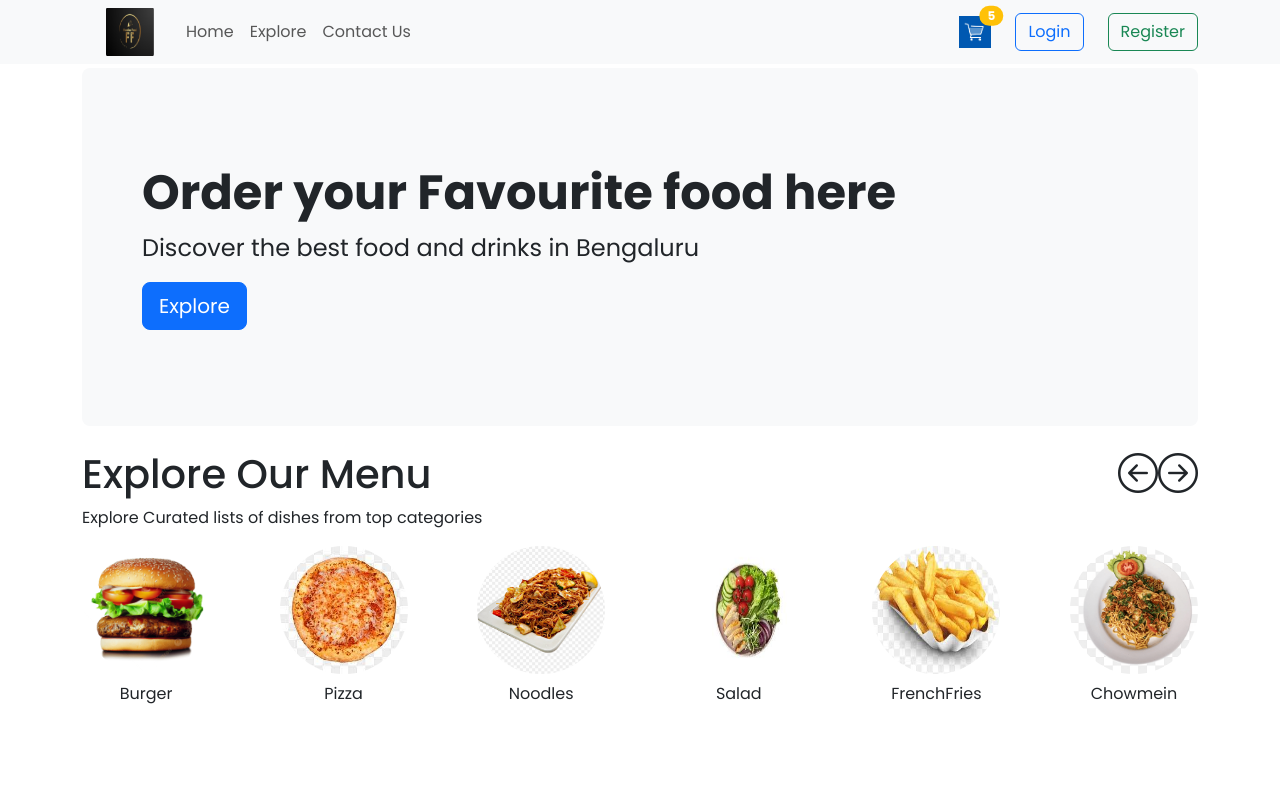
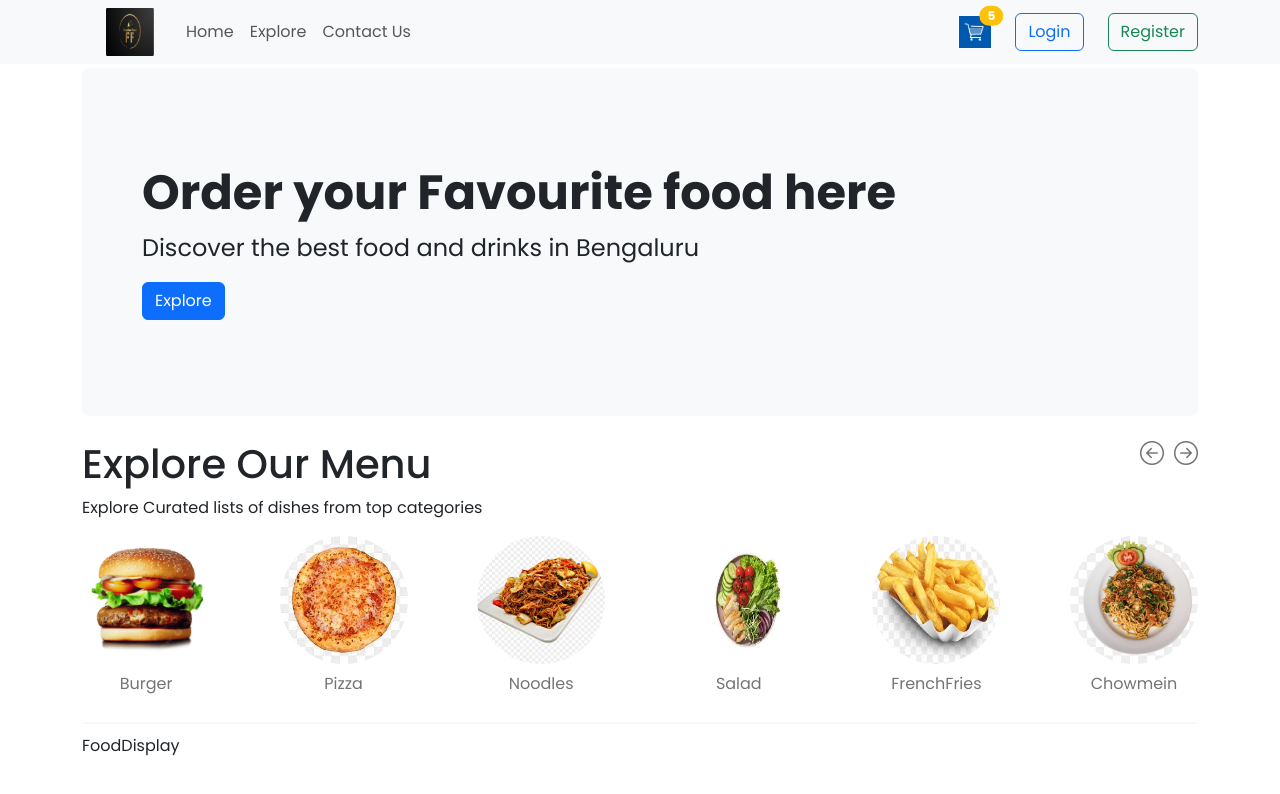
Before and after one commit to Code07Hacker/FoodApp, a React (Create React App) app in the folder Frontend/foodies/: page / in a window 1280 px wide. Shown: the top 794 px of the page. Built offline with nearby package versions, Linux system fonts and the light colour scheme; no server answers.

Commit message:
Context Store Added

```diff
--- /dev/null
+++ b/Frontend/foodies/src/components/ExploreMenu/ExploreMenu.css
@@ -0,0 +1,41 @@
+.explore-menu-list::-webkit-scrollbar{
+    display: none;
+}
+
+.explore-menu-list{
+    scrollbar-width: none;
+}
+
+.explore-menu-list-item img{
+    cursor: pointer;
+}
+.explore-menu-list-item .active{
+    border: 5px solid tomato;
+    padding: 2px;
+}
+
+.explore-menu-list-item p{
+    color: #747474;
+    cursor: pointer;
+}
+
+.scroll-icon{
+    font-size: 24px;
+    cursor: pointer;
+    margin-left: 10px;
+    color: #747474;
+    transition: color 0.2s;
+}
+
+.scroll-icon:hover
+{
+    color: tomato;
+}
+
+.explore-menu hr{
+    margin: 10px 0px;
+    height: 2px;
+    background-color: #e2e2e2;
+    border: none;
+
+}
--- a/Frontend/foodies/src/components/ExploreMenu/ExploreMenu.js
+++ b/Frontend/foodies/src/components/ExploreMenu/ExploreMenu.js
@@ -1,18 +1,33 @@
-import React from 'react'
+import React, { useRef } from 'react'
 import { categories } from '../../assets/assets'
+import './ExploreMenu.css'
 
 const ExploreMenu = () => {
+
+  const menuRef = useRef(null);
+  const scrollLeft = () => {
+    if(menuRef.current){
+      menuRef.current.scrollBy({left:-200,behavior:'smooth'})
+    }
+  }
+
+  const scrollRight = () => {
+    if(menuRef.current){
+      menuRef.current.scrollBy({left:200,behavior:'smooth'})
+    }
+  }
+
   return (
     <div className='explore-menu position-relative'>
       <h1 className='d-flex align-items-centter justify-content-between'>
         Explore Our Menu
         <div className='d-flex'>
-          <i className="bi bi-arrow-left-circle"></i>
-          <i className='bi bi-arrow-right-circle scroll-icon'></i>
+          <i className="bi bi-arrow-left-circle scroll-icon" onClick={scrollLeft}></i>
+          <i className='bi bi-arrow-right-circle scroll-icon' onClick={scrollRight}></i>
         </div>
       </h1>
       <p>Explore Curated lists of dishes from top categories</p>
-      <div className='d-flex justify-content-between gap-4 overflow-auto explore-menu-list'>
+      <div className='d-flex justify-content-between gap-4 overflow-auto explore-menu-list' ref={menuRef}>
         {
           categories.map((item,index)=>{
             return (
@@ -24,6 +39,7 @@ const ExploreMenu = () => {
           })
         }
       </div>
+      <hr/>
     </div>
   )
 }
--- /dev/null
+++ b/Frontend/foodies/src/components/FoodDisplay/FoodDisplay.js
@@ -0,0 +1,9 @@
+import React from 'react'
+
+const FoodDisplay = () => {
+  return (
+    <div>FoodDisplay</div>
+  )
+}
+
+export default FoodDisplay
--- a/Frontend/foodies/src/components/Header/Header.js
+++ b/Frontend/foodies/src/components/Header/Header.js
@@ -7,7 +7,7 @@ const Header = () => {
         <div className='container-fluid py-5'>
             <h1 className='display-5 fw-bold'>Order your Favourite food here</h1>
             <p className='col-md-8 fs-4'>Discover the best food and drinks in Bengaluru</p>
-            <Link to="/explore" className='btn btn-primary btn-lg'>Explore</Link>
+            <Link to="/explore" className='btn btn-primary'>Explore</Link>
         </div>
     </div>
   )
--- /dev/null
+++ b/Frontend/foodies/src/context/StoreContext.js
@@ -0,0 +1,32 @@
+import {createContext, useEffect, useState} from 'react';
+import axios from 'axios';
+
+export const StoreContext = createContext(null);
+
+
+export const StoreContextProvider = (props) => {
+
+    const [foodList,setFoodList] = useState([]);
+
+    const fetchFoodList = async() => {
+        const response = await axios.get("http://localhost:8080/api/foods");
+        setFoodList(response.data);
+    }
+
+    useEffect(()=>{
+        async function loadData(params) {
+            await fetchFoodList();
+        }
+        loadData();
+    },[])
+
+    const contextValue = {
+        foodList
+    };
+
+    return (
+        <StoreContext.Provider value={contextValue}>
+            {props.children}
+        </StoreContext.Provider>
+    )
+}
--- a/Frontend/foodies/src/index.js
+++ b/Frontend/foodies/src/index.js
@@ -7,12 +7,15 @@ import 'bootstrap/dist/css/bootstrap.css'
 import 'bootstrap/dist/js/bootstrap.bundle.js'
 import 'bootstrap-icons/font/bootstrap-icons.css'
 import { BrowserRouter } from 'react-router-dom';
+import { StoreContextProvider } from './context/StoreContext';
 
 
 const root = ReactDOM.createRoot(document.getElementById('root'));
 root.render(
     <BrowserRouter>
-        <App />
+        <StoreContextProvider>
+            <App />
+        </StoreContextProvider>
     </BrowserRouter>
 );
 
--- a/Frontend/foodies/src/pages/Home/Home.js
+++ b/Frontend/foodies/src/pages/Home/Home.js
@@ -1,12 +1,14 @@
 import React from 'react'
 import Header from '../../components/Header/Header'
 import ExploreMenu from '../../components/ExploreMenu/ExploreMenu'
+import FoodDisplay from '../../components/FoodDisplay/FoodDisplay'
 
 const Home = () => {
   return (
     <div className='container'>
         <Header/>
         <ExploreMenu/>
+        <FoodDisplay/>
     </div>
   )
 }
```
